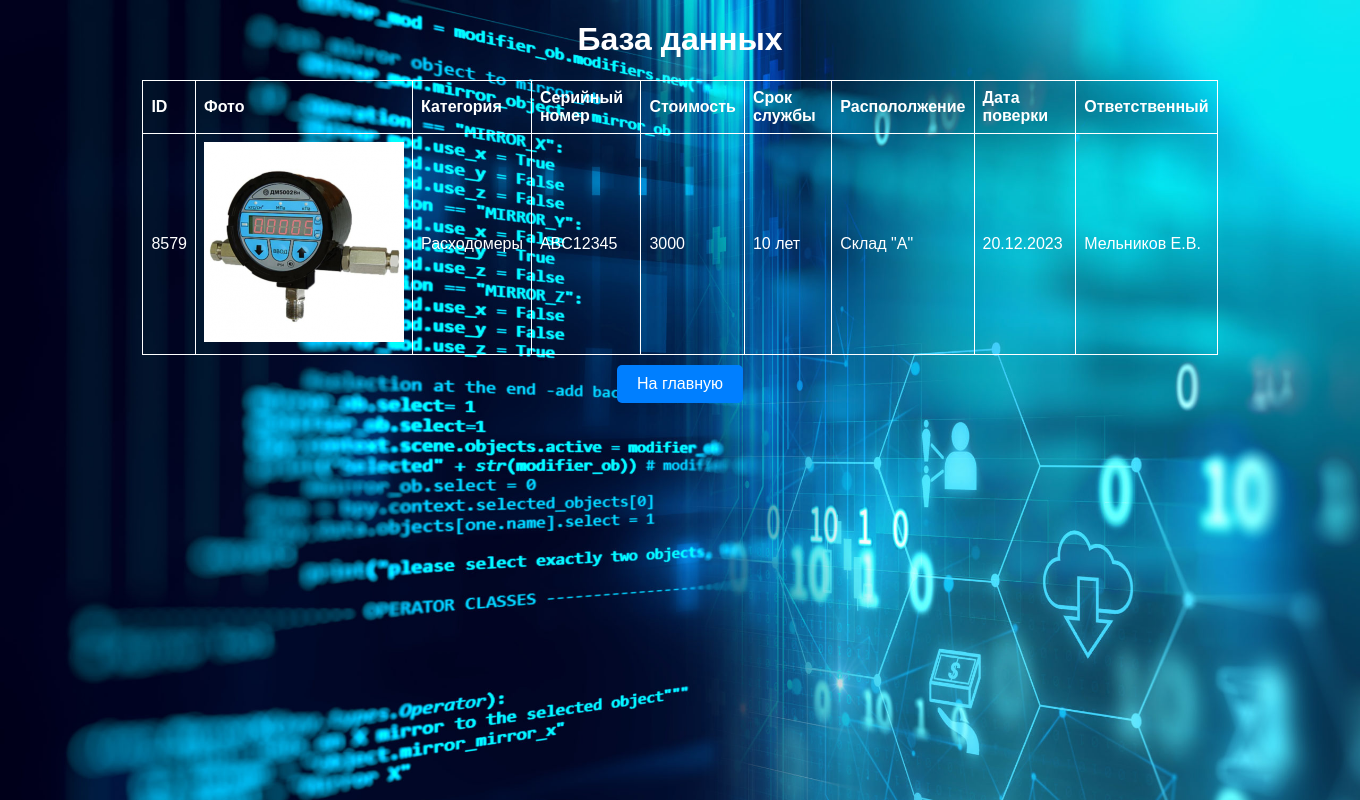
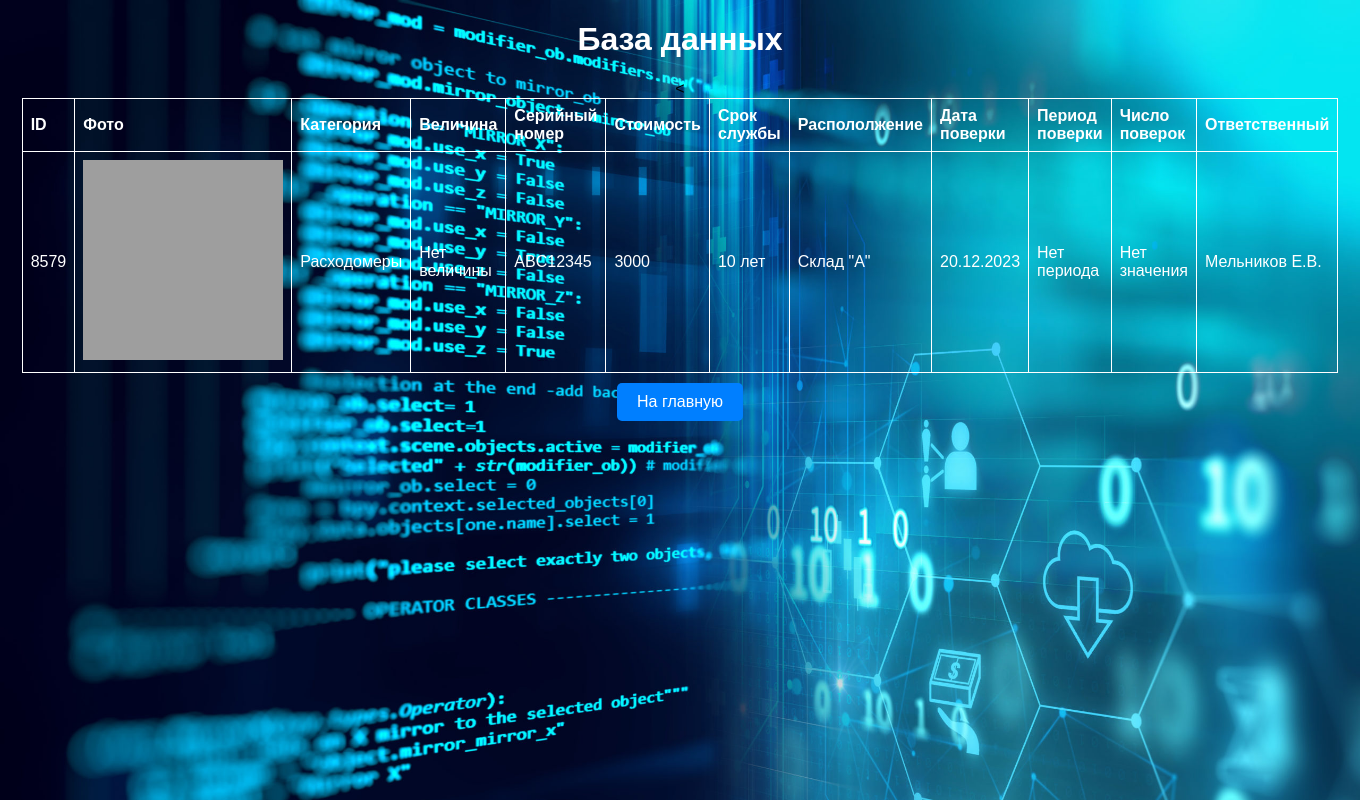
Before and after one commit to Passenger1993/DCMI, a Flask app: page /table in a window 1360 px wide. Run offline with Flask 3, Linux system fonts and the light colour scheme; grey boxes are pictures that could not be loaded.

Commit message:
Update RESP2.html

```diff
--- a/templates/RESP2.html
+++ b/templates/RESP2.html
@@ -47,25 +47,31 @@
                 <th>ID</th>
                 <th>Фото</th>
                 <th>Категория</th>
+                <th>Величина</th>
                 <th>Серийный номер</th>
                 <th>Стоимость</th>
-		<th>Срок службы</th>
-		<th>Распололжение</th>
-		<th>Дата поверки</th>
-		<th>Ответственный</th>
+                <th>Срок службы</th>
+                <th>Распололжение</th>
+                <th>Дата поверки</th><
+                <th>Период поверки</th>
+                <th>Число поверок</th>
+                <th>Ответственный</th>
             </tr>
         </thead>
         <tbody>
         {% for row in device %}
             <tr>
                 <td>{{ row.id if row.id else "Нет ID" }}</td>
-                <td><img alt="Описание изображения" height="200" src="/static/КИП.jpg" width="200"></td>
+                <td><img alt="Описание изображения" height="200" src={{ row.photo }} width="200"></td>
                 <td>{{ row.category if row.category else "Нет категории" }}</td>
+                <td>{{ row.value if row.value else "Нет величины" }}</td>
                 <td>{{ row.serial if row.serial else "Нет серийного номера" }}</td>
                 <td>{{ row.price if row.price else "Нет стоимости" }}</td>
                 <td>{{ row.time if row.time else "Нет срока службы" }}</td>
                 <td>{{ row.location if row.location else "Нет расположения" }}</td>
                 <td>{{ row.date if row.date else "Нет даты поверки" }}</td>
+                <td>{{ row.period if row.period else "Нет периода" }}</td>
+                <td>{{ row.points if row.points else "Нет значения" }}</td>
                 <td>{{ row.person if row.person else "Нет ответственного" }}</td>
             </tr>
         {% endfor %}
```
